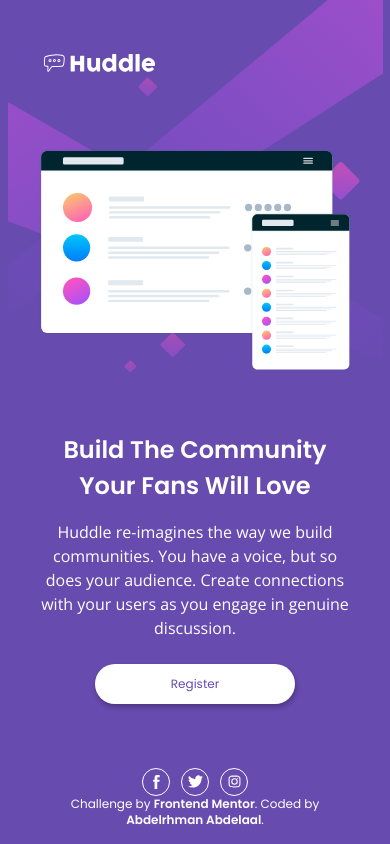
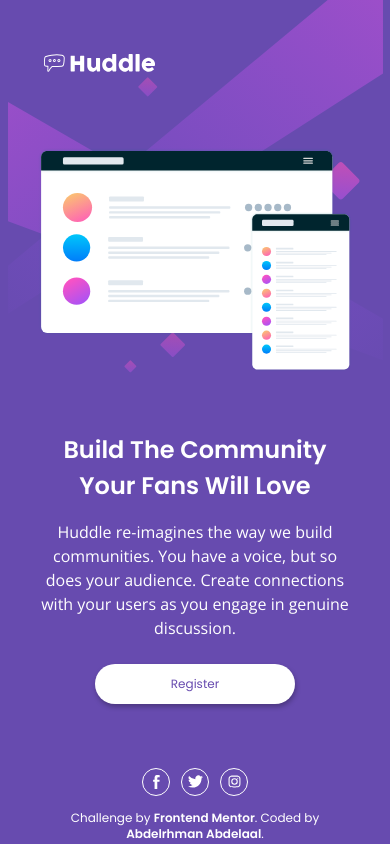
Before and after one commit to MrBlackvanta/huddle-landing-page-with-a-single-introductory-section, a Next.js app: page / in a window 390 px wide. Built offline with nearby package versions, Linux system fonts and the light colour scheme.

Commit message:
Update footer padding for improved layout consistency

```diff
--- a/src/components/layout/footer.tsx
+++ b/src/components/layout/footer.tsx
@@ -1,6 +1,6 @@
 export default function Footer() {
   return (
-    <footer className="absolute inset-x-0 bottom-0 z-1 px-9 pb-4 text-center text-xs text-white sm:text-sm lg:p-0">
+    <footer className="absolute inset-x-0 bottom-0 z-1 px-9 pb-0.5 text-center text-xs text-white sm:text-sm lg:px-0">
       Challenge by{" "}
       <a
         href="https://www.frontendmentor.io?ref=challenge"
```
